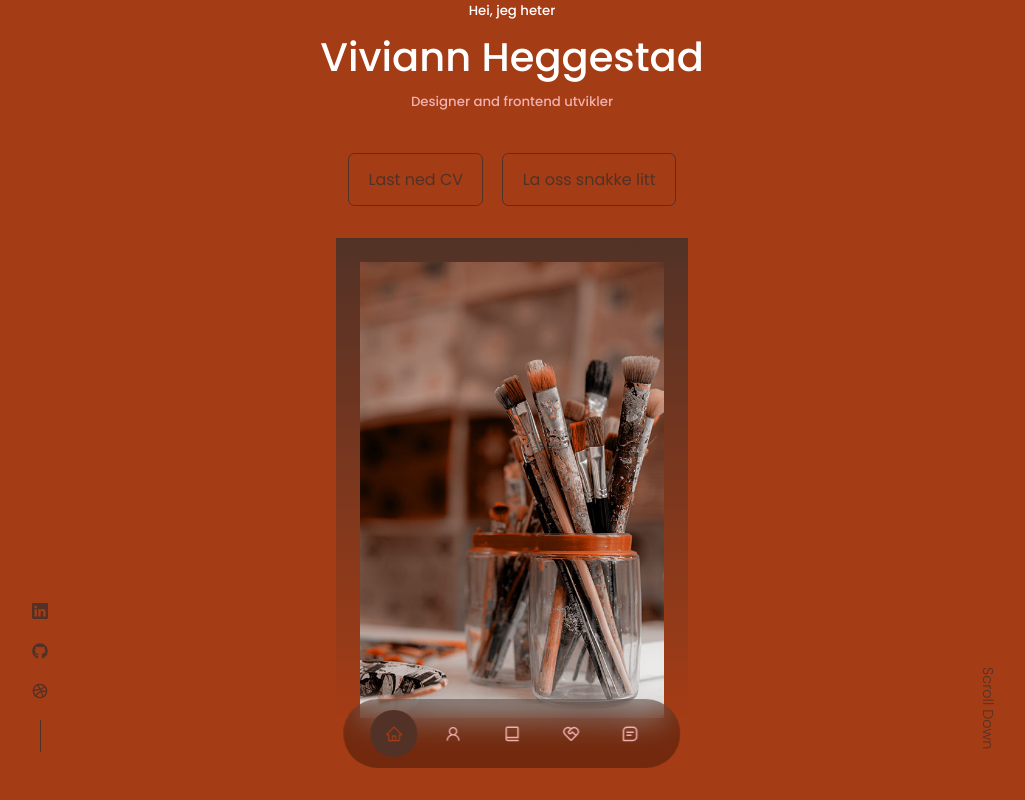
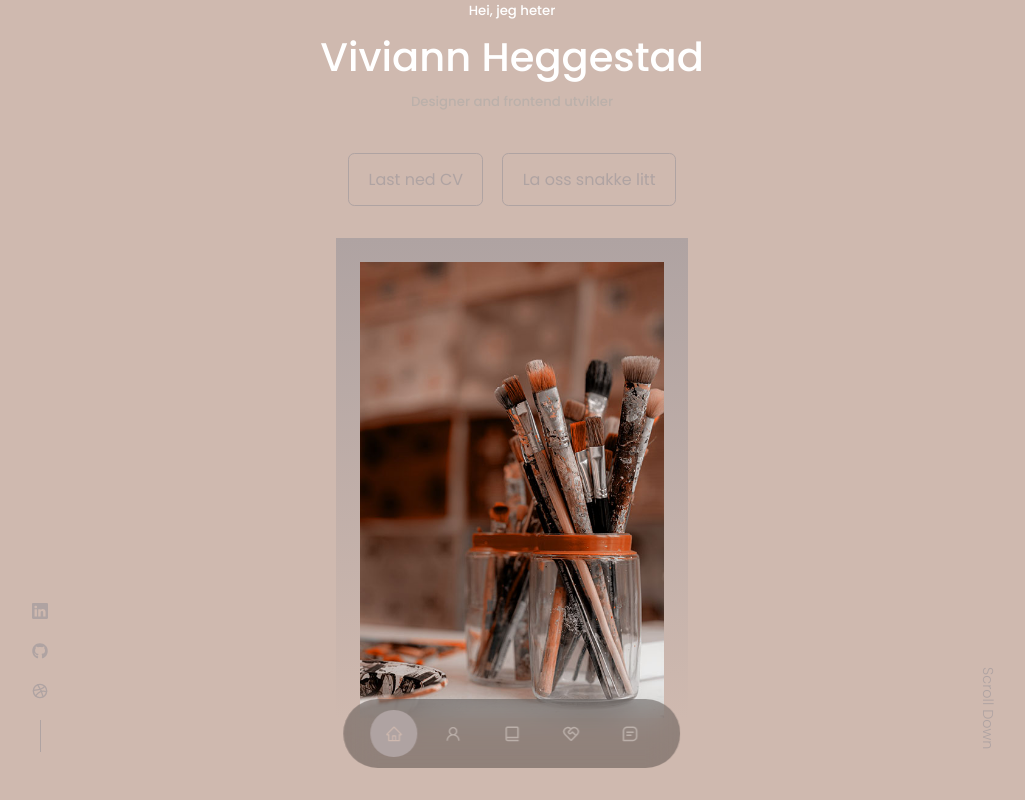
Before and after one commit to Viviann1/praksis-portfolio, a React (Create React App) app: page / in a window 1280 px wide. Shown: the top 800 px of the page, without its empty margins (128-1153 px from the left). Built offline with nearby package versions, Linux system fonts and the light colour scheme.

Commit message:
new colors

```diff
--- a/src/components/header/header.css
+++ b/src/components/header/header.css
@@ -8,6 +8,10 @@
     text-align: center;
     height: 100vh;
     position: relative;
+}
+
+.container header__container {
+    margin-top: 24rem;
 }
 
 /* ============== CTA ================ */
--- a/src/index.css
+++ b/src/index.css
@@ -10,12 +10,12 @@
 }
 
 :root {
- --color-bg: #a43c15;
- --color-bg-variant: #8b2f0d;
- --color-primary: #523227;
- --color-primary-variant: rgba(121, 84, 62, 0.34);
- --color-white: #fff;
- --color-light: rgba(247, 184, 184, 0.94);
+ --color-bg: #cfb9af;
+ --color-bg-variant: #78544;
+ --color-primary: #afa3a2;
+ --color-primary-variant: #817776;
+ --color-white: #ffffff;
+ --color-light: #bbb0aa;
 
  --transition: all 400ms ease;
 
```
